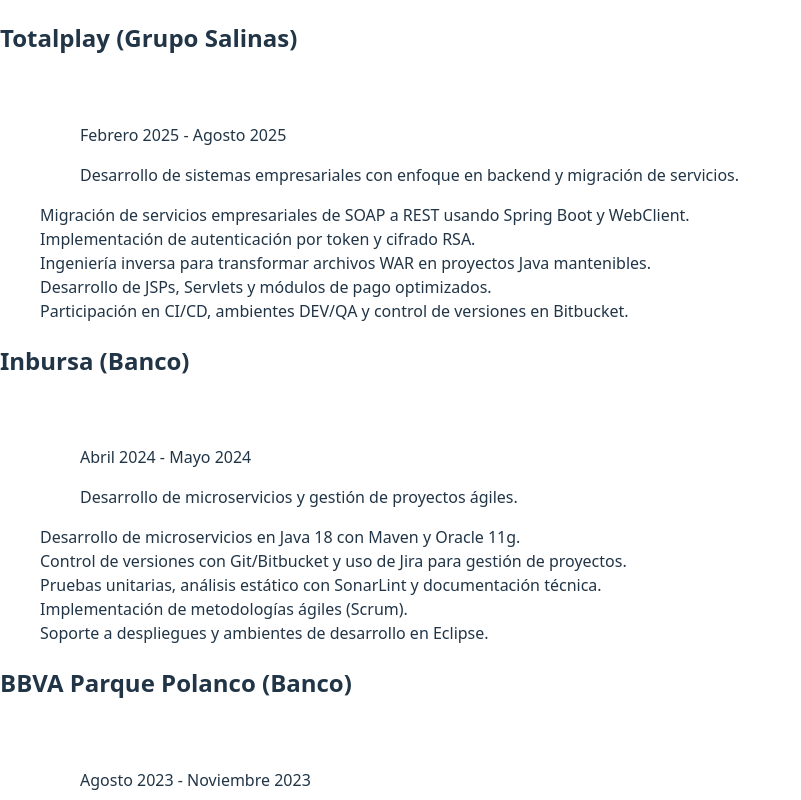
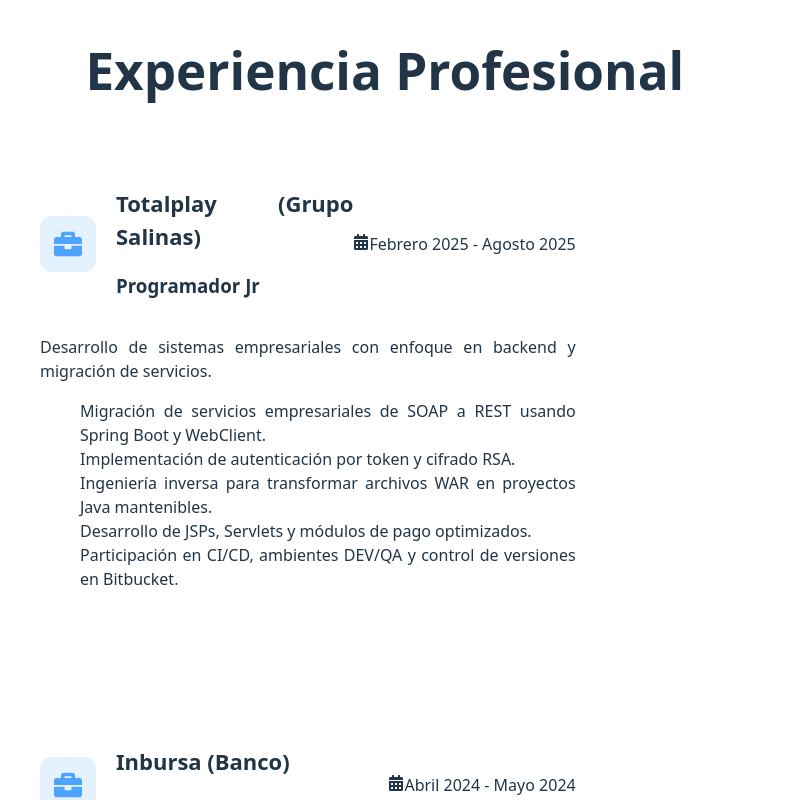
Before and after one commit to RetanaAlvarez/portafolio, a React (Vite) app: page /experiencia in a window 1280 px wide. Shown: the top 800 px of the page, without its empty margins (0-801 px from the left). Built offline with nearby package versions, Linux system fonts and the light colour scheme.

Commit message:
agrega paginas

```diff
--- a/src/pages/Contacto/Contacto.jsx
+++ b/src/pages/Contacto/Contacto.jsx
@@ -1,7 +1,23 @@
-import React from 'react'
+import texto from '../../data/Texto.json';
+
+import Footer from '../../components/Footer/Footer';
 
 export default function Contacto() {
   return (
-    <div>Contacto</div>
+    <>
+      <section id='contacto'>
+        <div>
+          <h1>{texto.Contacto.titulo}</h1>
+          <p>{texto.Contacto.mensaje}</p>
+          {texto.Contacto.Referencias.map((j, index) => (
+            <div key={index}>
+              <h3>{j.nombre}</h3>
+              <p>{j.contenido}</p>
+            </div>
+          ))}
+        </div>
+        <Footer/>
+      </section>
+    </>
   )
 }
--- a/src/pages/Experiencia/Experiencia.jsx
+++ b/src/pages/Experiencia/Experiencia.jsx
@@ -1,29 +1,57 @@
+import { FaBriefcase, FaCalendarAlt, FaCircle } from "react-icons/fa";
+
 import texto from '../../data/Texto.json';
 
+import Tecnologias from '../Tecnologias/Tecnologias';
 
-function experiencia() {
+import styles from './Experiencia.module.css';
+
+function Experiencia() {
   return (
     <>
-      <section id='experiencia'>
-        <div>
+      <section id="experiencia">
+        <h1>Experiencia Profesional</h1>
+
+        <div className={styles.expContainer}>
           {texto.experiencia_profesional.map((job, index) => (
-            <div key={index}>
-              <h2>{job.empresa}</h2>
-              <h3>{job.puesto}</h3>
-              <p>{job.periodo}</p>
-              <p>{job.descripcion}</p>
+            <div key={index} className={styles.card}>
 
+              {/* FILA SUPERIOR: ICONO + EMPRESA + FECHA */}
+              <div className={styles.topRow}>
+
+                <div className={styles.iconEmpresa}>
+                  <FaBriefcase />
+                </div>
+
+                <div className={styles.infoEmpresa}>
+                  <h2>{job.empresa}</h2>
+                  <h3>{job.puesto}</h3>
+                </div>
+
+                <div className={styles.fechaBox}>
+                  <FaCalendarAlt className={styles.fechaIcon} />
+                  <span>{job.periodo}</span>
+                </div>
+
+              </div>
+
+              {/* DESCRIPCIÓN GENERAL */}
+              <p className={styles.descripcion}>{job.descripcion}</p>
+
+              {/* LISTA DE RESPONSABILIDADES */}
               <ul>
                 {job.responsabilidades.map((r, i) => (
                   <li key={i}>{r}</li>
                 ))}
               </ul>
+
             </div>
           ))}
         </div>
       </section>
+      {/* <Tecnologias/> */}
     </>
   )
 }
 
-export default experiencia
+export default Experiencia;
--- /dev/null
+++ b/src/pages/Experiencia/Experiencia.module.css
@@ -0,0 +1,52 @@
+#experiencia {
+    padding: 80px 0;
+    display: flex;
+    flex-direction: column;
+    align-items: center;
+}
+
+h1 {
+    font-size: 48px;
+    margin-bottom: 40px;
+}
+
+.expContainer {
+    width: 80%;
+    max-width: 1200px;
+    display: flex;
+    flex-direction: column;
+    gap: 40px;
+}
+
+.card {
+    background: rgba(255, 255, 255, 0.05);
+    padding: 40px;
+    border-radius: 20px;
+    backdrop-filter: blur(10px);
+    /* box-shadow: 0 10px 25px rgba(0, 0, 0, 0.25); */
+}
+
+.topRow{
+    display: flex;
+    justify-content: space-between;
+    align-items: center;
+}
+
+.iconEmpresa{
+    background: rgba(77, 163, 255, 0.15);
+    padding: 14px;
+    border-radius: 12px;
+    display: flex;
+    font-size: 28px;
+    color: #4da3ff;
+}
+
+.infoEmpresa{
+    flex: 1;
+    margin-left: 20px;
+}
+
+.infoEmpresa h2{
+    font-size: 22px;
+    margin-bottom: 5px;
+}
--- a/src/pages/Formacion/Formacion.jsx
+++ b/src/pages/Formacion/Formacion.jsx
@@ -1,9 +1,40 @@
-import React from 'react'
+import Contacto from "../Contacto/Contacto"
+
+import texto from '../../data/Texto.json';
+
+import { formacionIcons } from '../../assets/formacionIcons';
 
 function Formacion() {
   return (
-    <div>Formacion</div>
+    <>
+      <section id='formacion'>
+        <div>
+          <h1>{texto.formacion_academica.nombre}</h1>
+          <h3>{texto.formacion_academica.carrera}</h3>
+          <h4>{texto.formacion_academica.institucion}</h4>
+          <p>{texto.formacion_academica.periodo}</p>
+        </div>
+
+
+        <div className="forma-grid">
+          {texto.FormacionIcon.map((icon, i) => (
+            <div key={i} className="icon-card">
+              {formacionIcons[icon] && formacionIcons[icon]()}
+
+              <ul>
+                {texto.FormacionText.titulo.map((titulo,i) => (
+                  <li key={i}>
+                    <strong>{titulo}</strong> {texto.FormacionText.descripcion['i']}
+                  </li>
+                ))}
+              </ul>
+            </div>
+          ))}
+        </div>
+      </section>
+      <Contacto />
+    </>
   )
 }
 
-export default Formacion
+export default Formacion;
--- a/src/pages/Habilidades/Habilidades.jsx
+++ b/src/pages/Habilidades/Habilidades.jsx
@@ -1,9 +1,39 @@
-import React from 'react'
+import texto from '../../data/Texto.json';
 
-const Habilidades=()=> {
-  return (
-    <div>Habilidades</div>
-  )
-};
+import Formacion from "../Formacion/Formacion"
 
-export default Habilidades;
+function Habilidades() {
+    return (
+        <>
+            <section id="habilidades">
+                <div>
+                    {texto.habilidades_tecnicas.map((job, index) => (
+                        <div key={index}>
+                            <h2>{job.nombre}</h2>
+                            <ul>
+                                {job.herramientas.map((r,i)=>(
+                                    <li key={i}>{r}</li>
+                                ))}
+                            </ul>
+                        </div>
+                    ))}
+                </div>
+                <div>
+                     {texto.certificaciones_cursos.map((job, index) => (
+                        <div key={index}>
+                            <h2>{job.nombre}</h2>
+                            <ul>
+                                {job.cursos.map((r,i)=>(
+                                    <li key={i}>{r}</li>
+                                ))}
+                            </ul>
+                        </div>
+                    ))}
+                </div>
+            </section>
+            <Formacion />
+        </>
+    )
+}
+
+export default Habilidades
--- a/src/pages/Inicio/Inicio.jsx
+++ b/src/pages/Inicio/Inicio.jsx
@@ -11,12 +11,14 @@
     <>
       <Navbar />
       <section id='inicio'>
-        <div className='home'>
+        <div className={styles.home}>
           <img src={texto.Inicio.foto} alt="MiFoto" />
-          <h4>{texto.Inicio.hola}</h4>
-          <h2 className="text-white text-4xl md:text-6xl mb-4">{texto.Inicio.name}</h2>
-          <h3>{texto.Inicio.puesto}</h3>
-          <p>{texto.Inicio.descripcion}</p>
+          <div>
+            <h4>{texto.Inicio.hola}</h4>
+            <h2>{texto.Inicio.name}</h2>
+            <h3>{texto.Inicio.puesto}</h3>
+            <p>{texto.Inicio.descripcion}</p>
+          </div>
         </div>
       </section>
       <Sobre />
--- a/src/pages/Inicio/Inicio.module.css
+++ b/src/pages/Inicio/Inicio.module.css
@@ -1,17 +1,40 @@
-h4{
-    color: rgb(92, 130, 246);
+.home{
+    /* width: 100vh; */
+    height: 100vh;
+    display: grid;
+    grid-template-columns: 1fr 1.2fr;
+    align-items: center;
+    gap: 40px;
+    padding: 0 80px;
+}
+.home img{
+    width: 380px;
+    height: 380px;
+    border-radius: 50%;
+    border: 6px solid #3d8bfd;
+    object-fit: cover;
+    box-shadow: 0 10px 40px rgba(0, 0, 0,0.3);
 }
 
-.home{
-    text-align: center;
-    display: flex;
-    flex-direction: column(2fr,1);
+.home > h4{
+    color: #3d8bfd;
+    margin-bottom: 10px;
 }
 
-h3{
-    color: rgba(255, 255, 255, 0.427);
+.home h2 {
+    font-size: 3rem;
+    font-weight: 700;
+    margin-bottom: 15px;
 }
 
-p{
-    padding: 0px 80px;
+.home h3 {
+    font-size: 1.6rem;
+    margin-bottom: 20px;
 }
+
+.home p {
+    max-width: 600px;
+    line-height: 1.7;
+    font-size: 1.1rem;
+    opacity: 0.85;
+}
--- a/src/pages/Sobre/Sobre.jsx
+++ b/src/pages/Sobre/Sobre.jsx
@@ -1,17 +1,45 @@
+import { FaCode, FaBriefcase, FaGraduationCap } from "react-icons/fa";
+
+import Experiencia from '../Experiencia/Experiencia';
 import texto from '../../data/Texto.json';
-import Experiencia from '../Experiencia/Experiencia';
+import styles from './Sobre.module.css';
 
-function sobre() {
+function Sobre() {
+
+  const iconos = [FaCode, FaBriefcase, FaGraduationCap];
+
   return (
     <>
       <section id='sobre'>
         <h1>{texto.SobreMi.titulo}</h1>
-        <h4>{texto.SobreMi.pregunta}</h4>
-        <p>{texto.SobreMi.descripcion}</p>
+
+        <div className={styles.container}>
+          <h2>{texto.SobreMi.pregunta}</h2>
+
+          {texto.DescripcionSobre.map((j, i) => (
+            <p key={i}>{j.texto}</p>
+          ))}
+        </div>
+
+        <div className={styles.metricas}>
+          {texto.TiempoExperiencias.map((j, index) => {
+
+            const Icono = iconos[index];
+
+            return (
+              <div key={index} className={styles.metrica}>
+                <Icono className={styles.icon} />
+                <h4>{j.cantidad}</h4>
+                <p>{j.titulo}</p>
+              </div>
+            );
+          })}
+        </div>
       </section>
-    <Experiencia/>
+
+      <Experiencia />
     </>
-  )
+  );
 }
 
-export default sobre
+export default Sobre;
--- /dev/null
+++ b/src/pages/Sobre/Sobre.module.css
@@ -0,0 +1,73 @@
+section#sobre {
+    padding: 80px 0;
+    display: flex;
+    flex-direction: column;
+    align-items: center;
+    gap: 40px;
+}
+
+h1 {
+    font-size: 64px;
+    font-weight: 700;
+    text-align: center;
+    margin-bottom: 30px;
+}
+
+.container {
+    width: 100%;
+    max-width: 1100px;
+    background: rgba(255, 255, 255, 0.05);
+    backdrop-filter: blur(10px);
+    padding: 40px 60px;
+    border-radius: 20px;
+
+    display: flex;
+    flex-direction: column;
+    gap: 20px;
+    margin: 0 auto;
+    text-align: justify;
+    box-shadow: 0 10px 30px rgba(0, 0, 0, 0.3);
+}
+
+.container h2 {
+    color: #86a8ff;
+    font-size: 28px;
+    text-align: left;
+    margin-bottom: 10px;
+}
+
+.container p {
+    line-height: 1.6;
+    font-size: 18px;
+    margin: 0;
+}
+
+.metricas {
+    display: flex;
+    justify-content: space-around;
+    margin-top: 40px;
+}
+
+.metrica {
+    text-align: center;
+}
+
+.metrica h4{
+    font-size: 40px;
+    margin-bottom: 10px;
+    margin-top: 10px;
+}
+
+.metrica p{
+    font-size: 18px;
+    opacity: 0.8;
+}
+
+.icon {
+  font-size: 40px;
+  color: #4da3ff;
+  background: rgba(255,255,255,0.05);
+  padding: 15px;
+  margin: 0 auto;
+  border-radius: 50%;
+}
--- /dev/null
+++ b/src/pages/Tecnologias/Tecnologias.jsx
@@ -0,0 +1,24 @@
+import data from "../../data/Texto.json";
+
+import { techIcons } from "../../assets/icons";
+
+import Habilidades from '../Habilidades/Habilidades';
+function Tecnologias() {
+  return (
+    <>
+      <section id="tecnologias">
+        <div className="tech-grid">
+          {data.tecnologias_que_uso.map((tech, i) => (
+            <div key={i} className="tech-card">
+              {techIcons[tech] && techIcons[tech]()}
+              <p>{tech}</p>
+            </div>
+          ))}
+        </div>
+      </section>
+      <Habilidades />
+    </>
+  );
+}
+
+export default Tecnologias;
```
